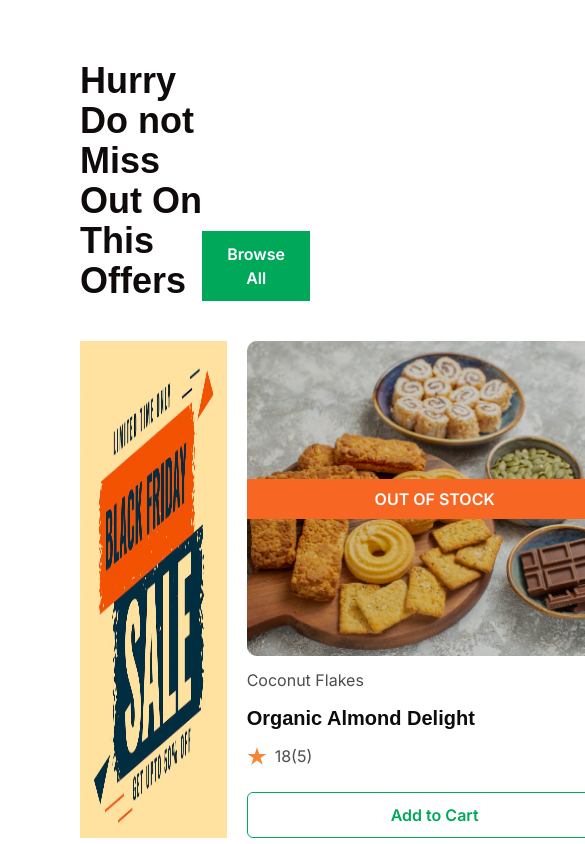
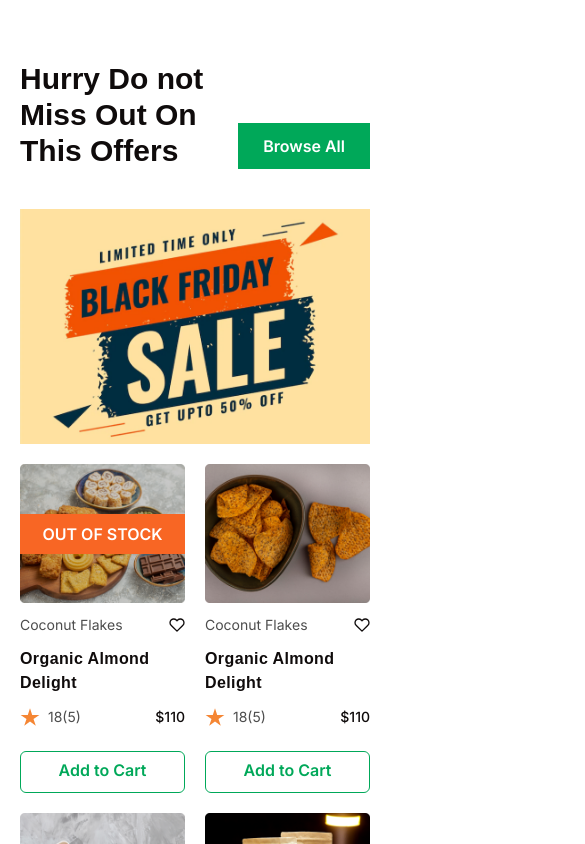
Before and after one commit to blossomobasi/organic_foodie_ecommerce, a React (Vite) app: page / in a window 390 px wide. Shown: the part 6120-6964 px from the top of the page, 585 px wide, since content can reach past the window. Built offline with nearby package versions, Linux system fonts and the light colour scheme; a web font is replaced by a local one.

Commit message:
Implement responsiveness

```diff
--- a/src/components/Offers.tsx
+++ b/src/components/Offers.tsx
@@ -44,24 +44,26 @@ const Offers = () => {
             averageReview: 5,
         },
     ];
+    const windowWidth = window.innerWidth;
+    const mobileView = windowWidth < 500;
 
     return (
-        <section className="mx-[5rem] pb-20">
-            <div className="flex justify-between items-end pb-10">
-                <h3 className="text-4xl font-bold nichrome">
-                    Hurry Do not Miss Out On <br /> This Offers
+        <section className="lg:px-20 px-5 pb-20">
+            <div className="flex justify-between items-end space-x-5 pb-10">
+                <h3 className="md:text-4xl text-3xl font-bold nichrome">
+                    Hurry Do not Miss Out On {mobileView ? " " : <br />} This Offers
                 </h3>
-                <Button className="rounded-none">Browse All</Button>
+                <Button className="rounded-none whitespace-nowrap">Browse All</Button>
             </div>
 
-            <div className="grid grid-cols-3 gap-5">
+            <div className="grid md:grid-cols-3 grid-cols-2 gap-5">
                 <img
                     src={BlackFridaySales}
                     alt="Black Friday Sales"
                     className="h-full w-full col-span-2"
                 />
                 {blackFriday.map((product) => (
-                    <div key={product.title + crypto.randomUUID()} className="w-[23.5rem]">
+                    <div key={product.title + crypto.randomUUID()} className="w-full">
                         <div className="relative w-full">
                             <img src={product.image} alt={product.title} className="w-full" />
 
@@ -73,13 +75,17 @@ const Offers = () => {
                         </div>
 
                         <p className="flex justify-between items-center py-3">
-                            <span className="text-grey-600">{product.category}</span>
+                            <span className="text-grey-600 md:text-base text-sm">
+                                {product.category}
+                            </span>
                             <span>
-                                <FiHeart size={20} />
+                                <FiHeart size={!mobileView ? 20 : ""} />
                             </span>
                         </p>
-                        <h4 className="font-semibold text-xl nichrome">{product.title}</h4>
-                        <p className="flex items-center justify-between py-3">
+                        <h4 className="font-semibold md:text-xl md:tracking-normal tracking-wide nichrome">
+                            {product.title}
+                        </h4>
+                        <p className="flex items-center justify-between py-3 md:text-base text-sm">
                             <span className="flex items-center space-x-2 text-grey-600">
                                 <IoStarSharp size={20} className="text-secondaryOrange-400" />
                                 <span>
@@ -88,7 +94,7 @@ const Offers = () => {
                             </span>
                             <span className="font-medium">${product.price}</span>
                         </p>
-                        <Button variant="primary-outline" className="w-full mt-3">
+                        <Button variant="primary-outline" className="w-full mt-3 pt-1.5">
                             Add to Cart
                         </Button>
                     </div>
```
